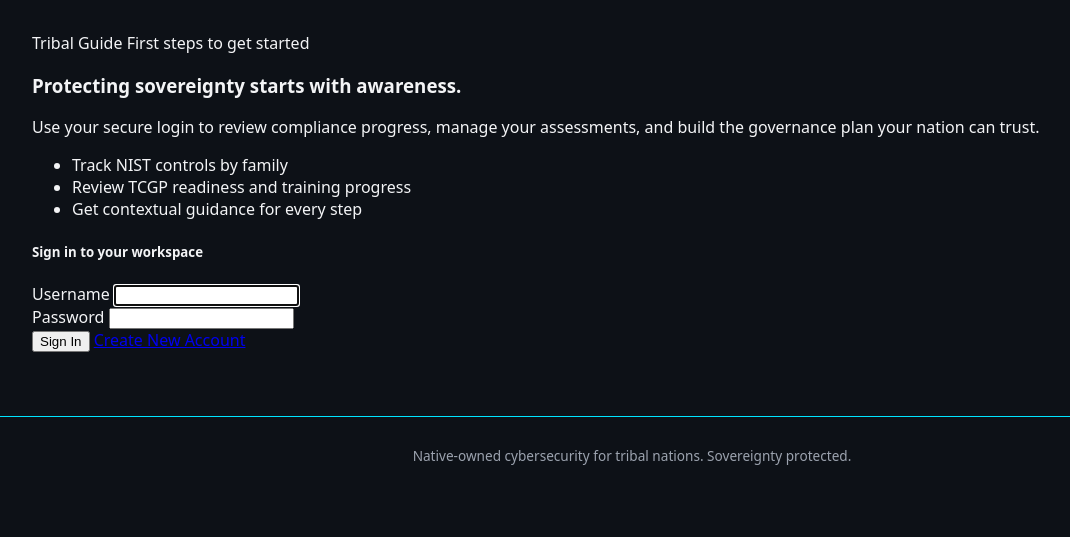
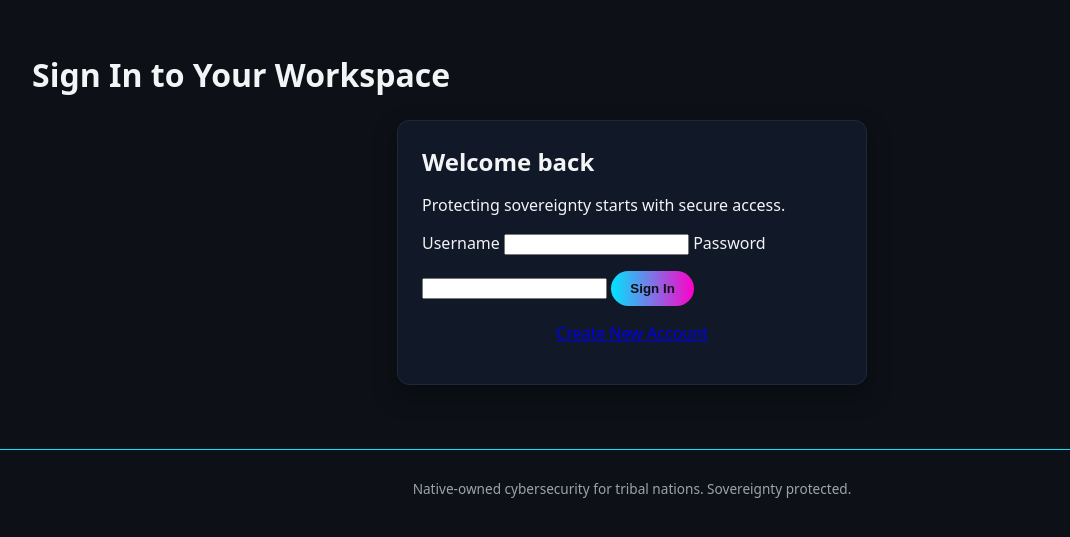
Before and after one commit to iTechDMV/Tribal-cyber-platform, a Flask app: template templates/login.html in a window 1280 px wide. Shown: the part 55-592 px from the top of the page, without its empty margins (8-1078 px from the left). Run offline with Flask 2, Linux system fonts and the light colour scheme; the template is opened without the code that fills it, so the values that code supplies are empty; parts of the project's set-up code (start-up, migrations or seed data) failed here and were passed over.

Commit message:
Revamp login page structure and content
Updated the login page layout and content for improved user experience.

```diff
--- a/templates/login.html
+++ b/templates/login.html
@@ -1,93 +1,27 @@
-{% extends 'base.html' %}
-{% block title %}Login — TCCP{% endblock %}
-{% block page_heading %}Welcome home. Secure your tribal digital heritage.{% endblock %}
-{% block page_subtitle %}Sign in or register to begin your guided compliance journey.{% endblock %}
-{% block page_actions %}
-<button class="btn btn-outline-terra" type="button" onclick="toggleGuide()">Need a quick tour?</button>
+{% extends "base.html" %}
+{% block content %}
+
+<h1 class="page-title">Sign In to Your Workspace</h1>
+
+<div class="card" style="max-width: 420px; margin: auto;">
+    <h2>Welcome back</h2>
+    <p class="intro">
+        Protecting sovereignty starts with secure access.
+    </p>
+
+    <form action="/login" method="POST">
+        <label>Username</label>
+        <input type="text" name="username" class="input-field">
+
+        <label>Password</label>
+        <input type="password" name="password" class="input-field">
+
+        <button class="btn-primary" type="submit">Sign In</button>
+    </form>
+
+    <p style="margin-top: 1rem; text-align: center;">
+        <a href="/register" class="link">Create New Account</a>
+    </p>
+</div>
+
 {% endblock %}
-{% block content %}
-<div class="auth-layout row g-4 align-items-stretch">
-    <div class="col-lg-6">
-        <div class="login-hero">
-            <div class="hero-flag"><span>Tribal Guide</span> First steps to get started</div>
-            <h3 class="mb-3">Protecting sovereignty starts with awareness.</h3>
-            <p class="mb-4">Use your secure login to review compliance progress, manage your assessments, and build the governance plan your nation can trust.</p>
-            <ul class="list-unstyled mb-0">
-                <li class="mb-2"><i class="fas fa-arrow-right text-success me-2"></i>Track NIST controls by family</li>
-                <li class="mb-2"><i class="fas fa-arrow-right text-success me-2"></i>Review TCGP readiness and training progress</li>
-                <li class="mb-2"><i class="fas fa-arrow-right text-success me-2"></i>Get contextual guidance for every step</li>
-            </ul>
-        </div>
-    </div>
-    <div class="col-lg-6" id="login-card">
-        <div class="login-card">
-            {% with messages = get_flashed_messages(with_categories=true) %}
-                {% if messages %}
-                    {% for category, message in messages %}
-                        <div class="alert alert-{{ 'danger' if category == 'error' else category }} alert-dismissible fade show" role="alert">
-                            {{ message }}
-                            <button type="button" class="btn-close" data-bs-dismiss="alert"></button>
-                        </div>
-                    {% endfor %}
-                {% endif %}
-            {% endwith %}
-
-            {% if register %}
-                <h5 class="mb-4">Create your tribal workspace</h5>
-                <form method="POST" action="{{ url_for('register') }}">
-                    <div class="mb-3">
-                        <label for="username" class="form-label">Username</label>
-                        <input type="text" class="form-control" id="username" name="username" required>
-                    </div>
-                    <div class="mb-3">
-                        <label for="tribe_name" class="form-label">Tribal Nation Name</label>
-                        <input type="text" class="form-control" id="tribe_name" name="tribe_name" required>
-                    </div>
-                    <div class="mb-3">
-                        <label for="contact_name" class="form-label">Contact Name</label>
-                        <input type="text" class="form-control" id="contact_name" name="contact_name">
-                    </div>
-                    <div class="mb-3">
-                        <label for="contact_email" class="form-label">Contact Email</label>
-                        <input type="email" class="form-control" id="contact_email" name="contact_email">
-                    </div>
-                    <div class="mb-3">
-                        <label for="password" class="form-label">Password</label>
-                        <input type="password" class="form-control" id="password" name="password" required minlength="8">
-                    </div>
-                    <div class="mb-3">
-                        <label for="confirm_password" class="form-label">Confirm Password</label>
-                        <input type="password" class="form-control" id="confirm_password" name="confirm_password" required minlength="8">
-                    </div>
-                    <button type="submit" class="btn btn-terra w-100 mb-3">Create Account</button>
-                    <a href="{{ url_for('login') }}" class="btn btn-outline-terra w-100">Back to Login</a>
-                </form>
-            {% else %}
-                <h5 class="mb-4">Sign in to your workspace</h5>
-                <form method="POST" action="{{ url_for('login') }}">
-                    <div class="mb-3">
-                        <label for="username" class="form-label">Username</label>
-                        <input type="text" class="form-control" id="username" name="username" required autofocus>
-                    </div>
-                    <div class="mb-3">
-                        <label for="password" class="form-label">Password</label>
-                        <input type="password" class="form-control" id="password" name="password" required>
-                    </div>
-                    <button type="submit" class="btn btn-terra w-100 mb-3">Sign In</button>
-                    <a href="{{ url_for('register') }}" class="btn btn-outline-terra w-100">Create New Account</a>
-                </form>
-            {% endif %}
-        </div>
-    </div>
-</div>
-{% endblock %}
-{% block page_guide %}
-<div class="guide-step" data-step-target=".hero-flag">
-    <div class="guide-step-title">Start with guidance</div>
-    <p class="guide-step-description">This note explains how to begin your tribal cybersecurity journey and what the app helps you manage.</p>
-</div>
-<div class="guide-step" data-step-target="#login-card">
-    <div class="guide-step-title">Sign in or register</div>
-    <p class="guide-step-description">Use this panel to access your tribal workspace and review your compliance details.</p>
-</div>
-{% endblock %}
```
